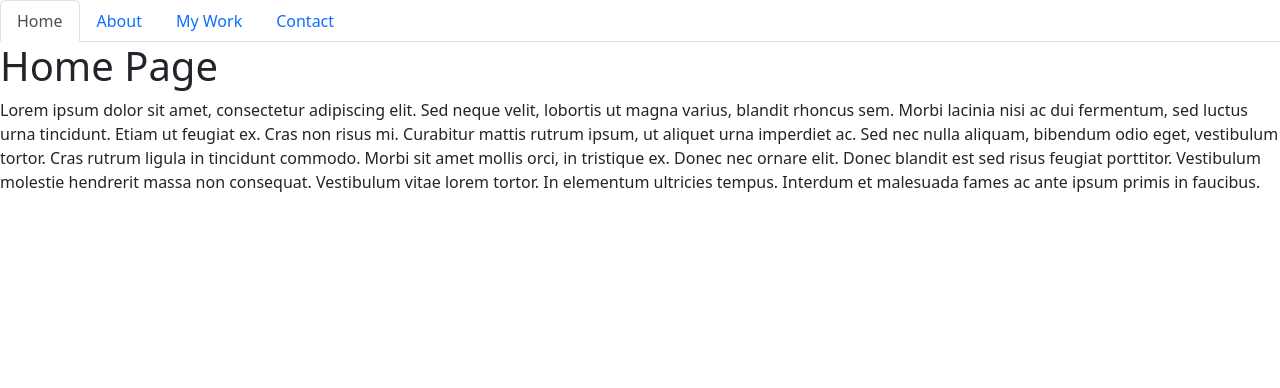
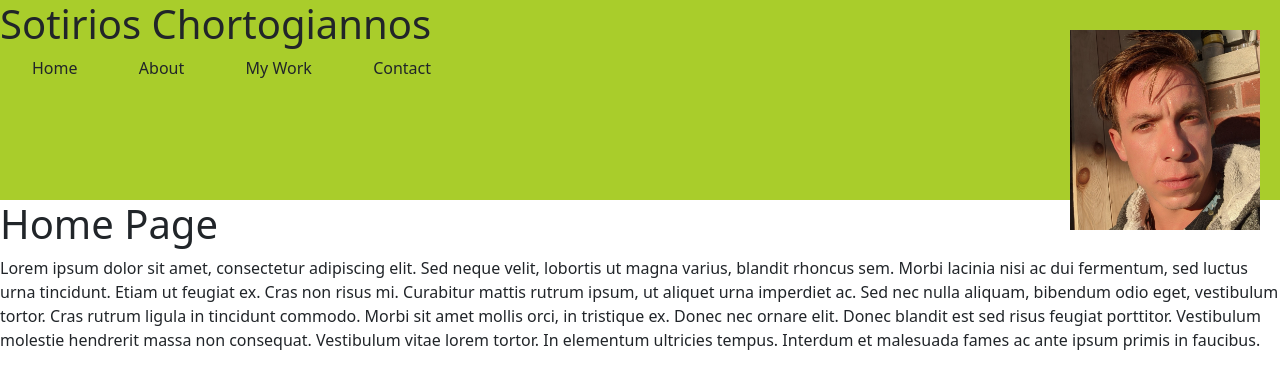
Before and after one commit to sotiriosc/portfolioPortalReact, a React (Create React App) app in the folder portfolioprojectreact/: page / in a window 1280 px wide. Shown: the top 388 px of the page. Built offline with nearby package versions, Linux system fonts and the light colour scheme.

Commit message:
added img fixing header

```diff
--- a/portfolioprojectreact/src/components/NavTabs.js
+++ b/portfolioprojectreact/src/components/NavTabs.js
@@ -1,52 +1,48 @@
 import React from 'react';
+import selfimg from '../assets/images/selfimg.jpg';
+import '../styles/NavTab.css';
 
 // TODO: Add a comment explaining how we are able to extract the key value pairs from props
 // We are able to extract the key value pairs from props by using the curly braces and the key name.
 function NavTabs({ currentPage, handlePageChange }) {
   return (
-    <ul className="nav nav-tabs">
-      <li className="nav-item">
+    <header class='header'>
+      <div>
+        <h1>Sotirios Chortogiannos</h1>
+
+
+
+    <ul className="navTabs">
+      <li className="pageBtn">
         <a
           href="#home"
           onClick={() => handlePageChange('Home')}
-          //*  TODO: BONUS: Add a comment explaining what kind of operator this is and what it is checking for
-          //*  This is a ternary operator that is checking to see if the
-          //currentPage is equal to 'Home'. If it is, then it will return
-          //the 'nav-link active' class. If it is not, then it will return
-          //the 'nav-link' class.
           className={currentPage === 'Home' ? 'nav-link active' : 'nav-link'}
         >
           Home
         </a>
       </li>
-      <li className="nav-item">
+      <li className="pageBtn">
         <a
           href="#about"
           onClick={() => handlePageChange('About')}
-          //  TODO: Add a comment explaining what this logic is doing
-          //This logic is checking to see if the currentPage is equal to 'About'.
-
           className={currentPage === 'About' ? 'nav-link active' : 'nav-link'}
         >
           About
         </a>
       </li>
-      <li className="nav-item">
+      <li className="pageBtn">
         <a
           href="#myWork"
           onClick={() => handlePageChange('MyWork')}
-          //  TODO: Add a comment explaining what this logic is doing
-          //This logic is checking to see if the currentPage is equal to 'Blog'.
           className={currentPage === 'MyWork' ? 'nav-link active' : 'nav-link'}
         >
           My Work
         </a>
       </li>
-      <li className="nav-item">
+      <li className="pageBtn">
         <a
           href="#contact"
-          //  TODO: Add a comment explaining what this logic is doing
-          //This logic is checking to see if the currentPage is equal to 'Contact'.
           onClick={() => handlePageChange('Contact')}
           className={currentPage === 'Contact' ? 'nav-link active' : 'nav-link'}
         >
@@ -54,6 +50,9 @@ function NavTabs({ currentPage, handlePageChange }) {
         </a>
       </li>
     </ul>
+    </div>
+    <img src={selfimg} alt="Sotirios Chortogiannos" class="image" />
+    </header>
   );
 }
 
--- /dev/null
+++ b/portfolioprojectreact/src/styles/NavTab.css
@@ -0,0 +1,25 @@
+.header {
+    display: flex;
+    justify-content: space-between;
+    height: 200px;
+    background-color: rgb(169, 205, 43);
+  }
+
+
+  .navTabs {
+    display: flex;
+    justify-content: space-between;
+    list-style: none;
+    align-items: baseline;
+  }
+
+  .pageBtn {
+    display: flex;
+    align-items: baseline;
+  }
+
+  .image {
+    height: 200px;
+    margin-right: 20px;
+    margin-top: 30px;
+  }
```
Also changed, not shown: portfolioprojectreact/src/assets/images/selfimg.jpg (added).
